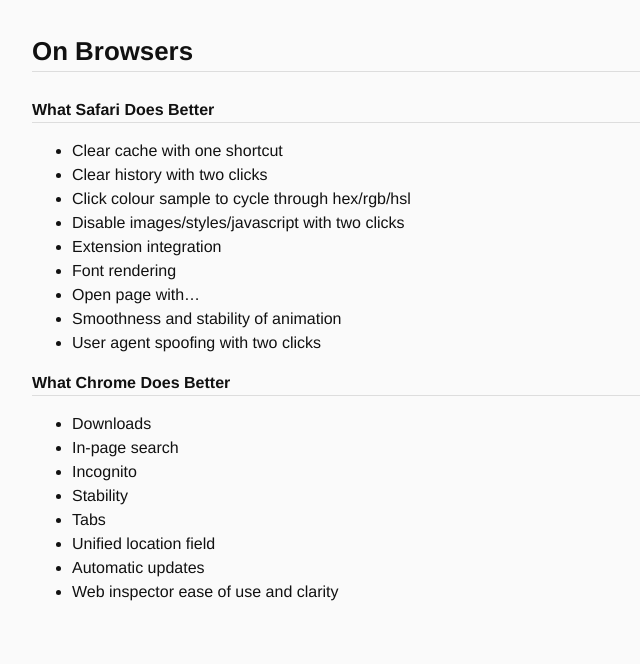
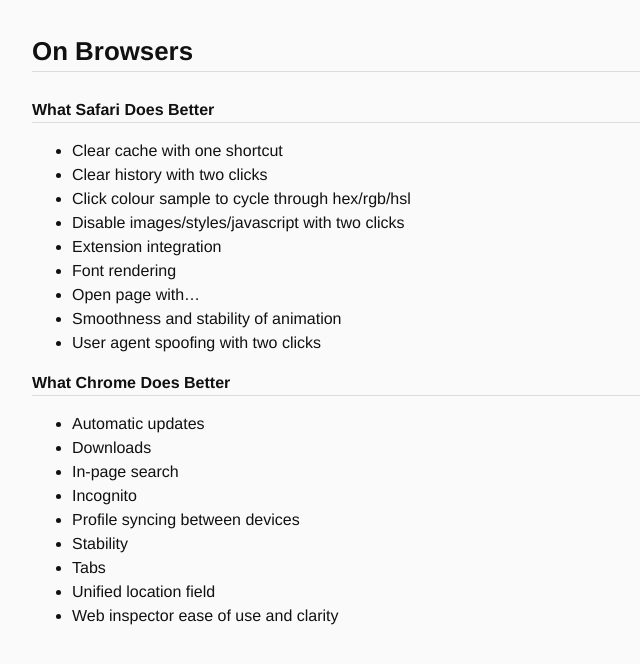
Before and after one commit to jgwhite/jgwhite.github.io, a Jekyll site: the page built from _posts/2012-11-19-on-browsers.md, in a window 1280 px wide. Shown: the top 664 px of the page, without its empty margins (0-640 px from the left). Built offline with Jekyll 4.4.1, drawn with Linux system fonts in a browser that asks for light colours.

Commit message:
Point for Chrome

```diff
--- a/_posts/2012-11-19-on-browsers.md
+++ b/_posts/2012-11-19-on-browsers.md
@@ -19,11 +19,12 @@
 
 ## What Chrome Does Better
 
+- Automatic updates
 - Downloads
 - In-page search
 - Incognito
+- Profile syncing between devices
 - Stability
 - Tabs
 - Unified location field
-- Automatic updates
 - Web inspector ease of use and clarity
```
